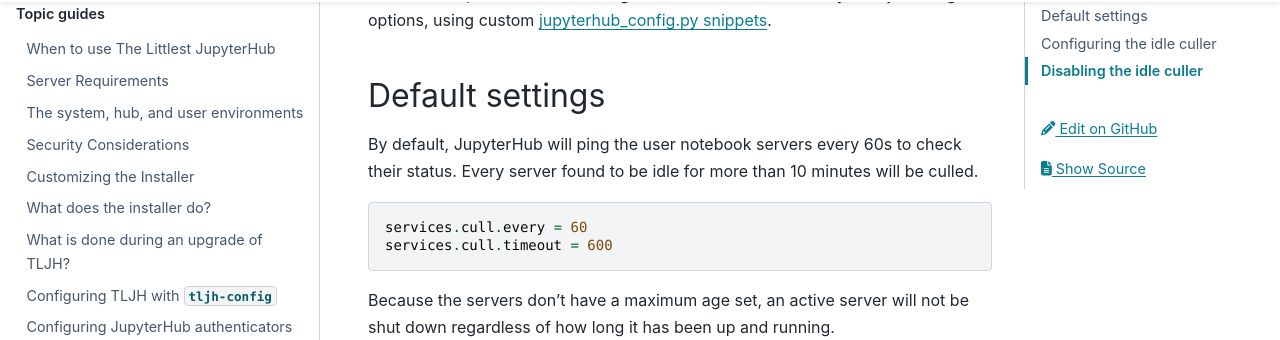
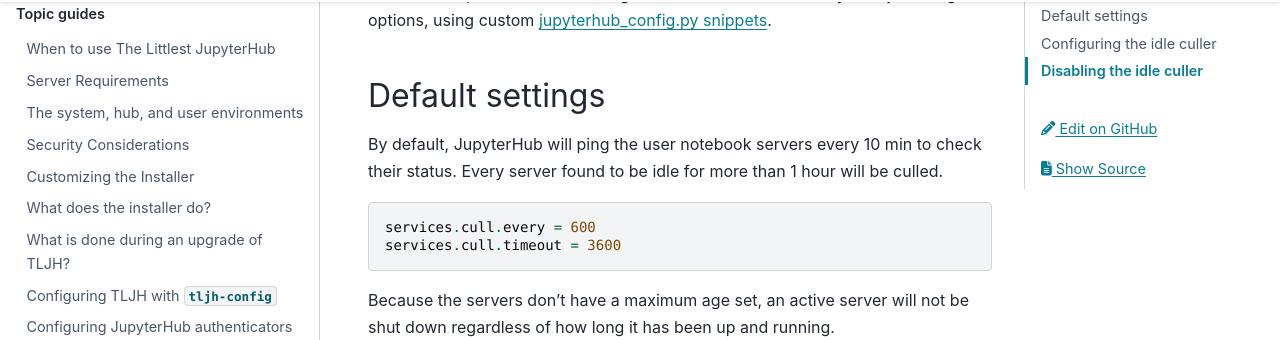
Before and after one commit to jupyterhub/the-littlest-jupyterhub, a Sphinx documentation site: the page built from docs/topic/idle-culler.md, in a window 1280 px wide and 900 px high, scrolled down 441 px. Shown: the part 126-466 px from the top of the window. Built offline with Sphinx 7.4.7 and the PyData theme 0.15.4, drawn with Linux system fonts in a browser that asks for light colours.

Commit message:
Fix default settings for culler

````diff
--- a/docs/topic/idle-culler.md
+++ b/docs/topic/idle-culler.md
@@ -18,12 +18,12 @@
 
 ## Default settings
 
-By default, JupyterHub will ping the user notebook servers every 60s to check their
-status. Every server found to be idle for more than 10 minutes will be culled.
+By default, JupyterHub will ping the user notebook servers every 10 min to check their
+status. Every server found to be idle for more than 1 hour will be culled.
 
 ```python
-services.cull.every = 60
-services.cull.timeout = 600
+services.cull.every = 600
+services.cull.timeout = 3600
 ```
 
 Because the servers don't have a maximum age set, an active server will not be shut down
````
